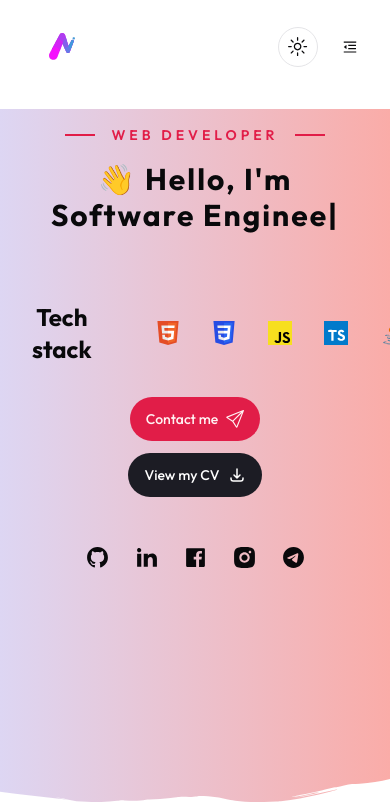
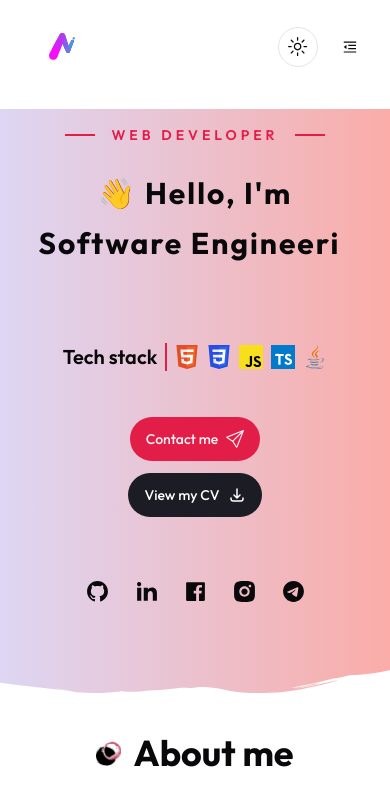
Before and after one commit to naslth/portfolio-naslth, a Next.js app: page / in a window 390 px wide. Shown: the top 807 px of the page. Built offline with nearby package versions, Linux system fonts and the light colour scheme.

Commit message:
fix responsive

```diff
--- a/components/page/home/DevSection.tsx
+++ b/components/page/home/DevSection.tsx
@@ -23,11 +23,11 @@ import Dev from '@/public/dev.png';
 import { projectData } from './WorkSection';
 export default function DevSection() {
   return (
-    <section className={'h-[84vh] lg:pt-8 pt-4'}>
+    <section className={'h-[600px] sm:h-[84vh] lg:pt-8 pt-4'}>
       <div className='relative w-full h-full py-4 sm:py-12 lg:py-24 bg-gradient-to-r from-[#ddd6f3] to-[#faaca8] bg dark:bg-none bg-no-repeat'>
         <div className='container mx-auto'>
           <div className='flex justify-between gap-8'>
-            <div className='flex max-w[400px] flex-col justify-center mx-auto lg:mx-0 text-center lg:text-left'>
+            <div className='flex max-w[400px] flex-col justify-center mx-auto lg:mx-0 text-center lg:text-left gap-y-3.5'>
               <div className='flex items-center gap-x-4 text-primary text-lg mb-4 mx-auto lg:mx-0'>
                 <span className='w-[30px] h-[2px] bg-primary'></span>
                 <div className='text-sm uppercase font-semibold text-primary tracking-[4px]'>Web Developer</div>
@@ -53,8 +53,8 @@ export default function DevSection() {
                 />
               </div>
 
-              <div className='flex flex-row gap-x-8 mb-4 mx-auto lg:mx-0 items-center'>
-                <h1 className='h3'> Tech stack </h1>
+              <div className='flex flex-row gap-x-2 sm:gap-x-6 lg:gap-x-8 mb-4 mx-auto lg:mx-0 items-center'>
+                <h1 className='h4'> Tech stack </h1>
                 <span className='w-[2px] h-full bg-primary'></span>
                 <Image src={HTML} alt='react' className='w-6 h-6 lg:w-10 lg:h-10' />
                 <Image src={CSS} alt='react' className='w-6 h-6 lg:w-10 lg:h-10' />
```
